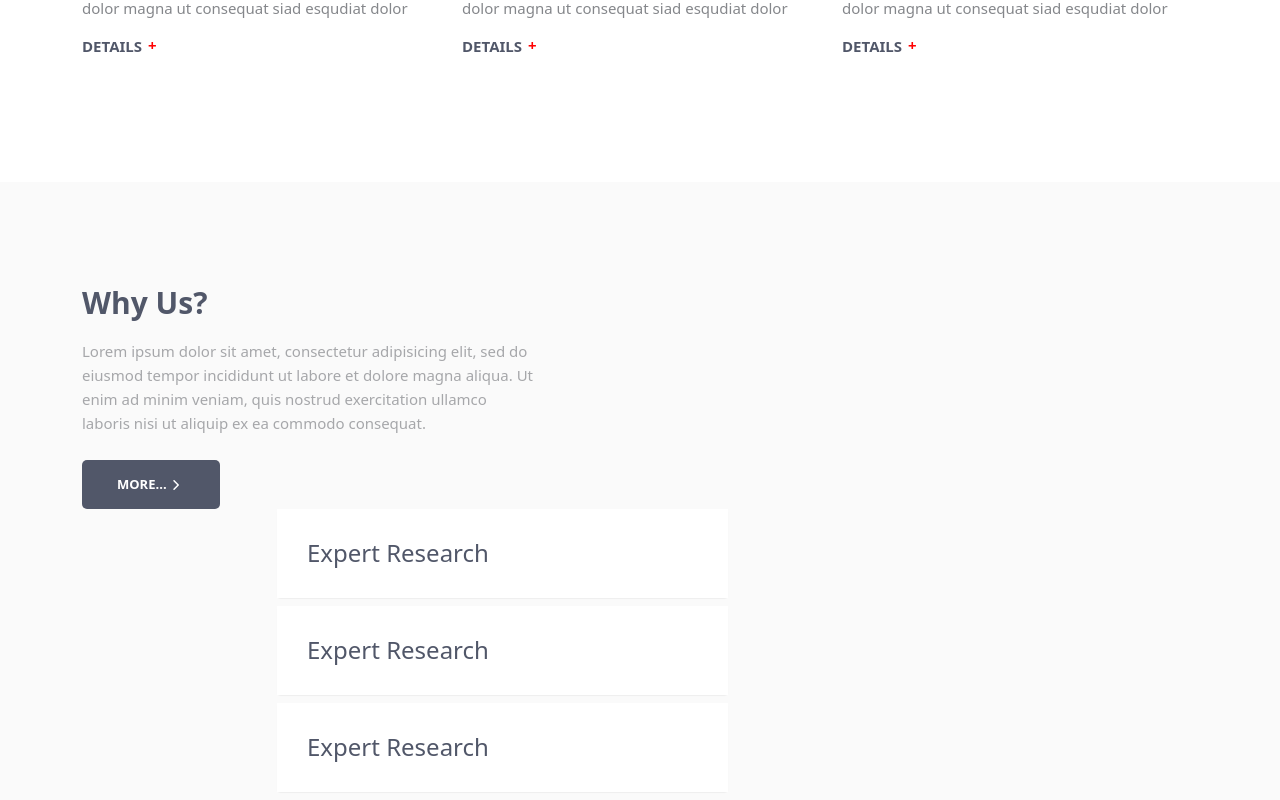
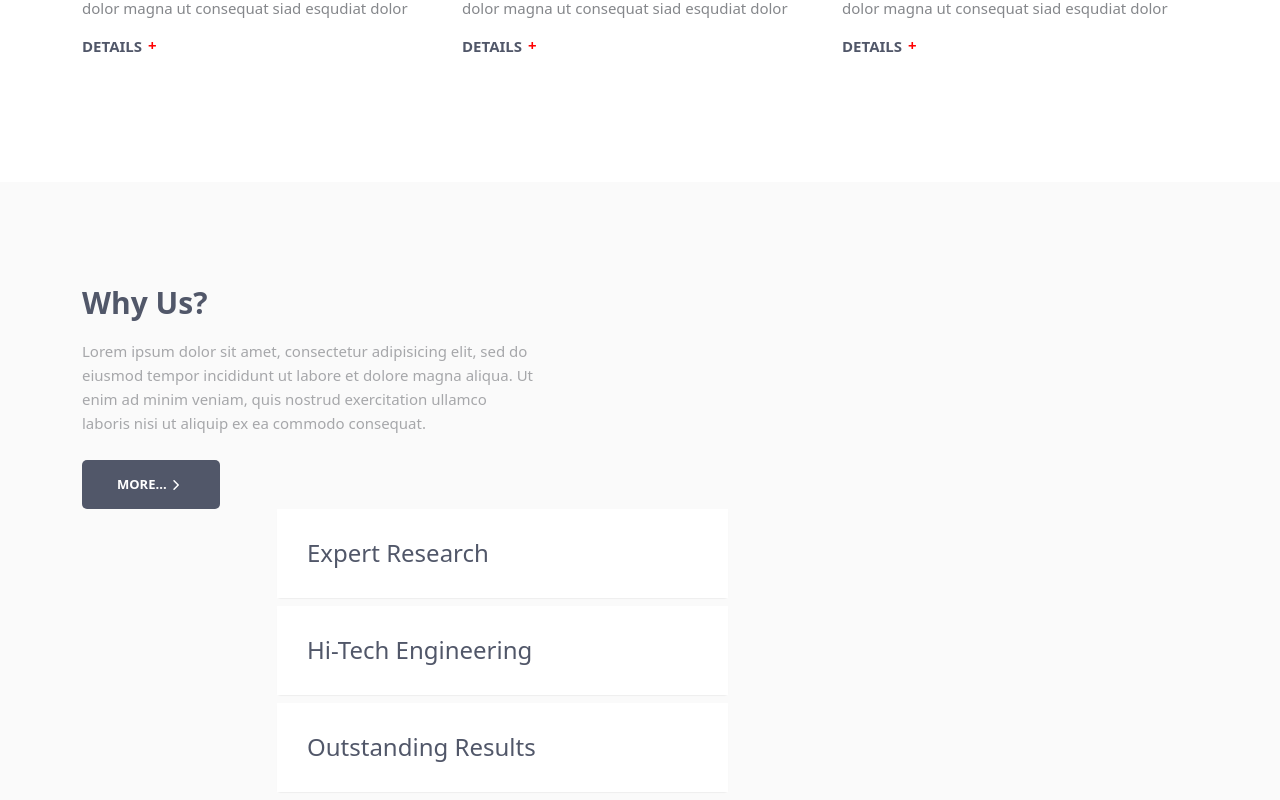
Before and after one commit to Fatemeh-Shirafkan/FirstReactProject, a React (Vite) app: page / in a window 1280 px wide. Shown: the part 1398-2198 px from the top of the page. Built offline with nearby package versions, Linux system fonts and the light colour scheme.

Commit message:
Dynamic content of team panel boxes

```diff
--- a/src/components/Team/PanelBox.jsx
+++ b/src/components/Team/PanelBox.jsx
@@ -1,19 +1,17 @@
 import React from 'react'
 import './Team.css'
 
-export default function PanelBox() {
+export default function PanelBox({title, description}) {
   return (
 
     <div className='panel'>
         <div className='panel_header'>
             <h4>
-                <a href="#">Expert Research</a>
+                <a href="#">{title}</a>
             </h4>
         </div>
         <div className='panel_body'>
-            <div>
-            Anim pariatur cliche reprehenderit, enim eiusmod high life accusamus terry richardson ad squid. 3 wolf moon officia aute, non cupidatat skateboard dolor brunch.
-            </div>
+            <div>{description}</div>
         </div>
     </div>
 
--- a/src/components/Team/Team.jsx
+++ b/src/components/Team/Team.jsx
@@ -4,6 +4,13 @@ import LeftIndicator from '../../../public/Icons/LeftIndicator'
 import PanelBox from './PanelBox.jsx'
 
 export default function Team() {
+
+    let PanelBoxInfo = [
+        {title:'Expert Research' ,description: 'Anim pariatur cliche reprehenderit, enim eiusmod high life accusamus terry richardson ad squid. 3 wolf moon officia aute, non cupidatat skateboard dolor brunch'},
+        {title:'Hi-Tech Engineering' ,description: 'Lorem ipsum dolor sit amet, consectetur adipiscing elit, sed do eiusmod tempor incididunt ut labore et dolore magna aliqua. Ut enim ad minim veniam, quis nostrud exercitation ullamco laboris nisi ut aliquip ex ea commodo consequat.'},
+        {title:'Outstanding Results' ,description: ' Duis aute irure dolor in reprehenderit in voluptate velit esse cillum dolore eu fugiat nulla pariatur. Excepteur sint occaecat cupidatat non proident, sunt in culpa qui officia deserunt mollit anim id est laborum.'},
+    ]
+
   return (
     <section className='light_bg'>
         <div className='container team_box'>
@@ -18,9 +25,9 @@ export default function Team() {
                 <div className='col-md-5 col-sm-7 ml-2 panel_col'>
                     <div>
                         <div>
-                            <PanelBox/>
-                            <PanelBox/>
-                            <PanelBox/>
+                            <PanelBox {...PanelBoxInfo[0]}/>
+                            <PanelBox {...PanelBoxInfo[1]}/>
+                            <PanelBox {...PanelBoxInfo[2]}/>
                         </div>
                     </div>
                 </div>
```
Also changed, not shown: src/components/Team/Team.css (line endings or trailing spaces).
